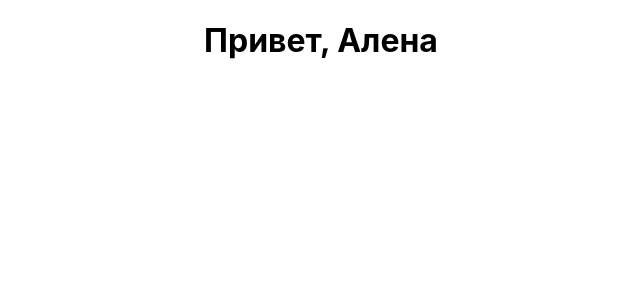
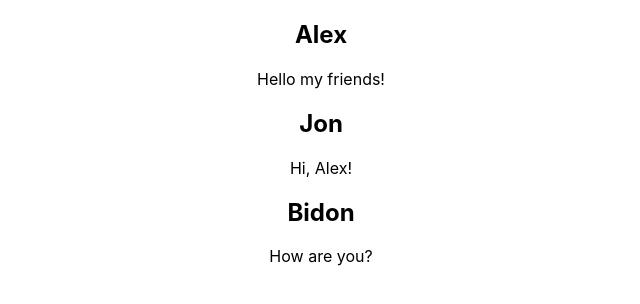
Before and after one commit to Sicilianii/ReactJS, a React (Create React App) app in the folder myapp/: page / in a window 1280 px wide. Shown: the top 304 px of the page, without its empty margins (319-959 px from the left). Built offline with nearby package versions, Linux system fonts and the light colour scheme.

Commit message:
09.08
09.08

```diff
--- a/myapp/src/App.js
+++ b/myapp/src/App.js
@@ -1,14 +1,12 @@
 import logo from './logo.svg';
 import './App.css';
 import Message from './Message';
+import Form from "./Form";
 
 function App() {
-
-  const userName = 'Алена';
-
   return (
     <div className="App">
-      <Message name={userName}/>
+      <Message/>
     </div>
   );
 }
--- /dev/null
+++ b/myapp/src/Form.js
@@ -0,0 +1,15 @@
+function Form({message}) {
+
+    return (<form className="form" onSubmit={event => {
+        event.preventDefault();
+        updateMess(prevState => [...prevState, {
+            nameAuthor: nameAuth,
+            message: textAuth
+        }])
+    }} >
+        <input className="form-intput" value={nameAuth}/>
+        <input className="form-intput" value={textAuth}/>
+    </form>);
+}
+
+export default Form;
--- a/myapp/src/Message.js
+++ b/myapp/src/Message.js
@@ -1,10 +1,26 @@
+import React, { useState } from 'react';
+import Form from "./Form";
+function Message() {
 
-function Message({name}) {
-    return (
-        <div>
-            <h1>Привет, {name}</h1>
+    const [message, updateMess] = useState([
+        {
+            nameAuthor: 'Alex',
+            message: 'Hello my friends!'
+        },
+        {
+            nameAuthor: 'Jon',
+            message: 'Hi, Alex!'
+        },
+        {
+            nameAuthor: 'Bidon',
+            message: 'How are you?'
+        }
+    ]);
+    return (message.map( mess =>
+        <div className="mess-block">
+            <h2 className="name">{mess.nameAuthor}</h2>
+            <p className="text-post">{mess.message}</p>
         </div>
-    );
+    ));
 }
-
 export default Message;
--- a/myapp/src/index.js
+++ b/myapp/src/index.js
@@ -3,6 +3,7 @@ import ReactDOM from 'react-dom/client';
 import './index.css';
 import App from './App';
 import reportWebVitals from './reportWebVitals';
+
 
 const root = ReactDOM.createRoot(document.getElementById('root'));
 root.render(
```
